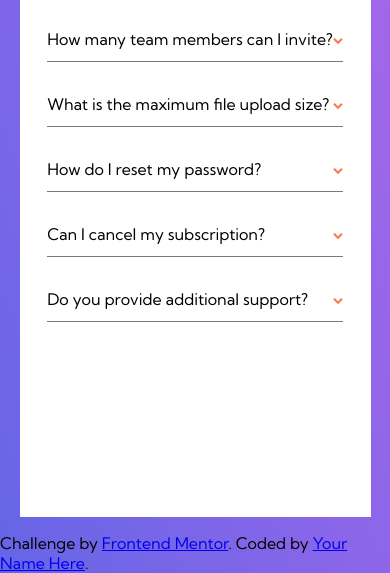
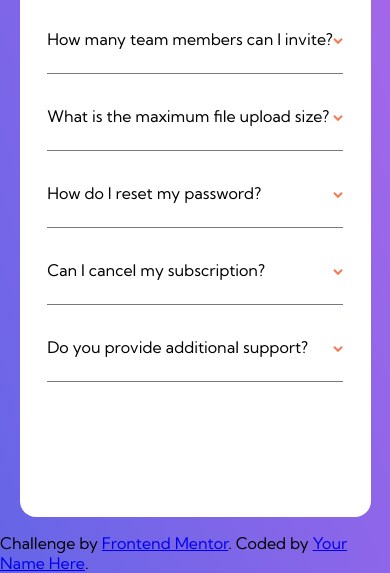
Before and after one commit to Chimoneg27/Accordion-Card, a plain HTML site: page index.html in a window 390 px wide. Shown: the part 386-959 px from the top of the page. Drawn offline with Linux system fonts and the light colour scheme.

Commit message:
finish mobile styles

```diff
--- a/styles/mobile.css
+++ b/styles/mobile.css
@@ -33,6 +33,7 @@ body {
     width: 90%;
     background-color: #fff;
     margin: 10rem auto 1rem auto;
+    border-radius: 16px;
 }
 
 .faq {
@@ -101,7 +102,7 @@ body {
 
 .card {
     width: 100%;
-    padding-bottom: 0.75rem;
+    padding-bottom: 1.5rem;
     border-bottom: solid 1px var(--Dark-grayish-blue);
     flex: 1;
 }
```
